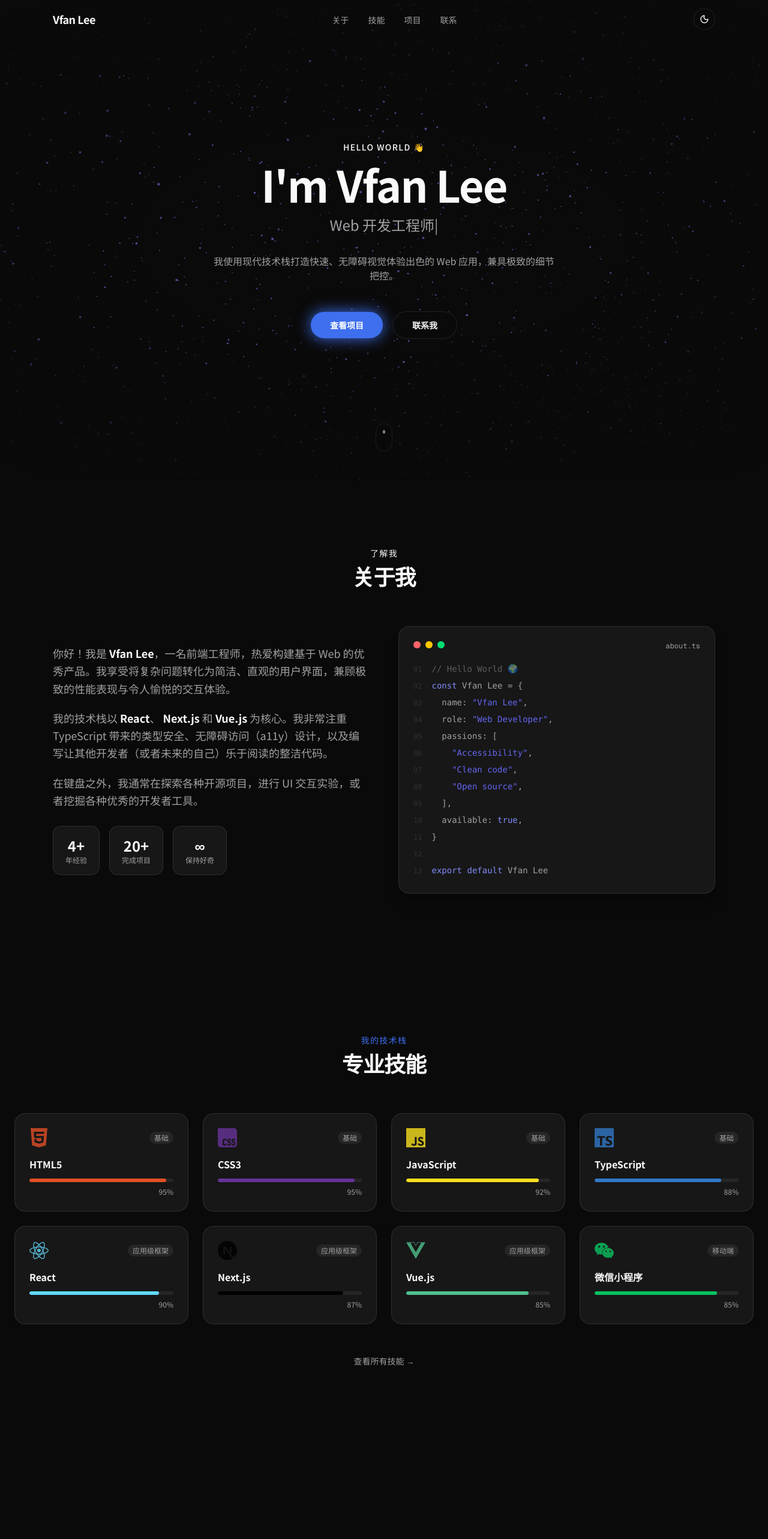
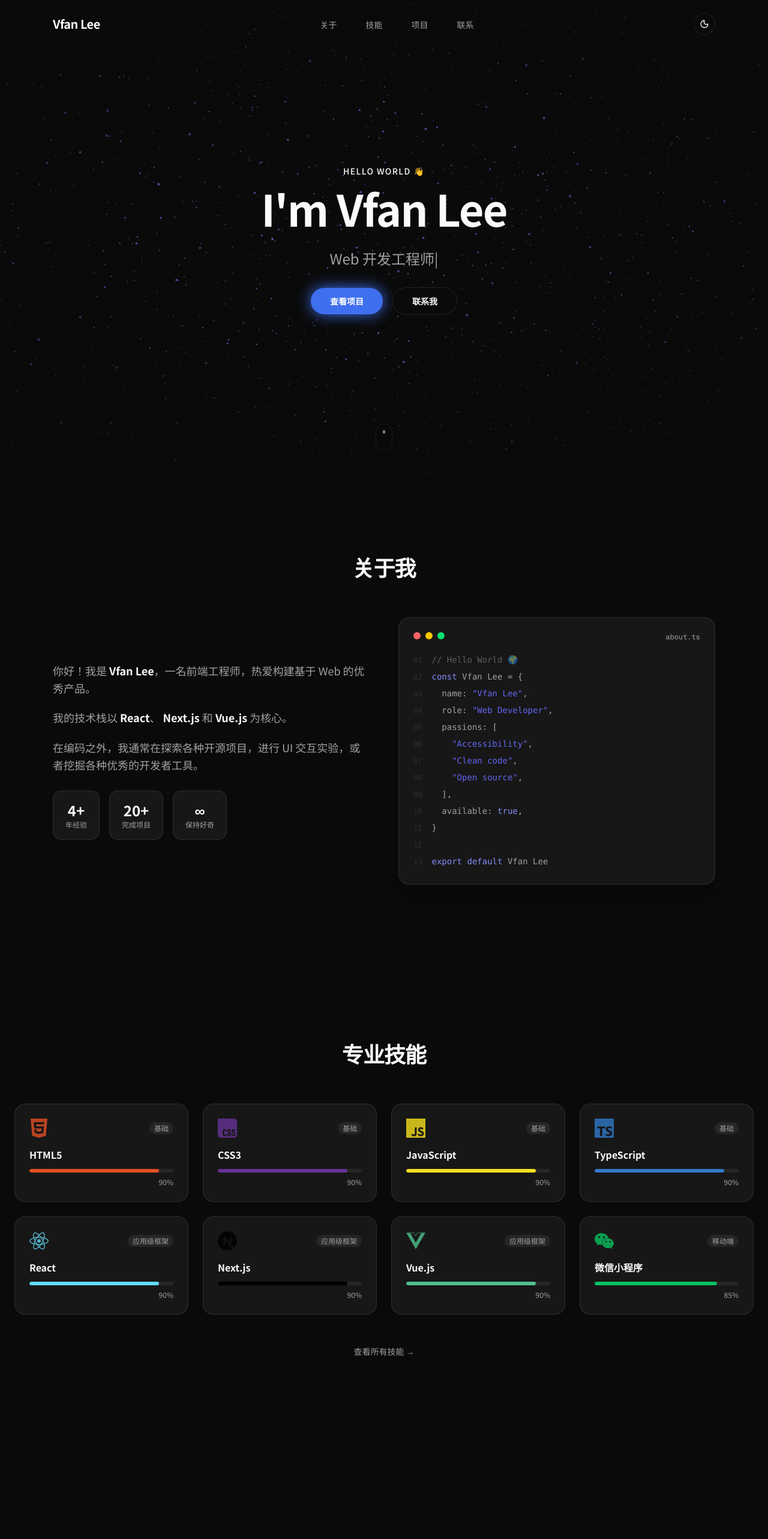
Before and after one commit to VfanLee/VfanLee, a Next.js app: page / in a window 1280 px wide. Shown: the top 2566 px of the page at 60% size. Built offline with nearby package versions, Linux system fonts and the light colour scheme.

Commit message:
style: ui/文本调整

```diff
--- a/src/components/layout/Navbar.tsx
+++ b/src/components/layout/Navbar.tsx
@@ -55,12 +55,12 @@ export function Navbar() {
         scrolled ? 'border-border bg-background/80 border-b backdrop-blur-md' : 'bg-transparent'
       }`}
     >
-      <nav className="mx-auto flex h-16 max-w-6xl items-center justify-between px-6">
+      <nav className="mx-auto flex h-20 max-w-6xl items-center justify-between px-6">
         {/* Logo */}
         <motion.div initial={{ opacity: 0, x: -20 }} animate={{ opacity: 1, x: 0 }} transition={{ duration: 0.5 }}>
           <Link
             href="/"
-            className="text-foreground text-lg font-bold tracking-tight"
+            className="text-foreground text-xl font-bold tracking-tight"
             onClick={(e) => {
               if (pathname === '/') {
                 e.preventDefault()
@@ -88,7 +88,7 @@ export function Navbar() {
           initial={{ opacity: 0, y: -10 }}
           animate={{ opacity: 1, y: 0 }}
           transition={{ duration: 0.5, delay: 0.1 }}
-          className="hidden items-center gap-8 md:flex"
+          className="hidden items-center gap-12 md:flex"
         >
           {navLinks.map((link) => (
             <li key={link.label}>
--- a/src/data/index.ts
+++ b/src/data/index.ts
@@ -37,7 +37,7 @@ export const skills = [
   // 基础
   {
     name: 'HTML5',
-    level: 95,
+    level: 90,
     icon: siHtml5.svg,
     color: `#${siHtml5.hex}`,
     category: '基础',
@@ -45,7 +45,7 @@ export const skills = [
   },
   {
     name: 'CSS3',
-    level: 95,
+    level: 90,
     icon: siCss.svg,
     color: `#${siCss.hex}`,
     category: '基础',
@@ -53,7 +53,7 @@ export const skills = [
   },
   {
     name: 'JavaScript',
-    level: 92,
+    level: 90,
     icon: siJavascript.svg,
     color: `#${siJavascript.hex}`,
     category: '基础',
@@ -61,7 +61,7 @@ export const skills = [
   },
   {
     name: 'TypeScript',
-    level: 88,
+    level: 90,
     icon: siTypescript.svg,
     color: `#${siTypescript.hex}`,
     category: '基础',
@@ -95,7 +95,7 @@ export const skills = [
   },
   {
     name: 'Next.js',
-    level: 87,
+    level: 90,
     icon: siNextdotjs.svg,
     color: `#${siNextdotjs.hex}`,
     category: '应用级框架',
@@ -103,7 +103,7 @@ export const skills = [
   },
   {
     name: 'Vue.js',
-    level: 85,
+    level: 90,
     icon: siVuedotjs.svg,
     color: `#${siVuedotjs.hex}`,
     category: '应用级框架',
@@ -121,28 +121,28 @@ export const skills = [
   },
   {
     name: 'H5',
-    level: 70,
+    level: 90,
     icon: '<svg xmlns="http://www.w3.org/2000/svg" viewBox="0 0 24 24" role="img"><title>H5</title><path d="M16 2H8a3 3 0 0 0-3 3v14a3 3 0 0 0 3 3h8a3 3 0 0 0 3-3V5a3 3 0 0 0-3-3Zm-4 18.25a1.25 1.25 0 1 1 0-2.5 1.25 1.25 0 0 1 0 2.5ZM18 16H6V6h12v10Z"/><path d="M8.3 8.2h1.2v1.6h1.4V8.2h1.2v5H10.9v-2H9.5v2H8.3v-5Zm6.9 0h-2v1.2h2c.7 0 1.3.6 1.3 1.3v1c0 .7-.6 1.3-1.3 1.3H12v-1.2h3.2v-1.2H13c-.7 0-1.3-.6-1.3-1.3v-1C11.7 8.8 12.3 8.2 13 8.2h2.2v1.2Z"/></svg>',
     color: '#64748b',
     category: '移动端',
   },
   {
     name: 'UniApp',
-    level: 70,
+    level: 80,
     icon: '<svg xmlns="http://www.w3.org/2000/svg" viewBox="0 0 24 24" role="img"><title>UniApp</title><path d="M8 2h8a3 3 0 0 1 3 3v14a3 3 0 0 1-3 3H8a3 3 0 0 1-3-3V5a3 3 0 0 1 3-3Zm0 2a1 1 0 0 0-1 1v14a1 1 0 0 0 1 1h8a1 1 0 0 0 1-1V5a1 1 0 0 0-1-1H8Zm2 5h4v2h-4V9Zm0 4h4v2h-4v-2Z"/></svg>',
     color: '#22c55e',
     category: '移动端',
   },
   {
     name: 'Taro',
-    level: 65,
+    level: 80,
     icon: '<svg xmlns="http://www.w3.org/2000/svg" viewBox="0 0 24 24" role="img"><title>Taro</title><path d="M8 2h8a3 3 0 0 1 3 3v14a3 3 0 0 1-3 3H8a3 3 0 0 1-3-3V5a3 3 0 0 1 3-3Zm0 2a1 1 0 0 0-1 1v14a1 1 0 0 0 1 1h8a1 1 0 0 0 1-1V5a1 1 0 0 0-1-1H8Zm2.5 4h3l-1.2 2h1.2l-2.5 6 1.1-4h-1.1l1.5-4Z"/></svg>',
     color: '#f97316',
     category: '移动端',
   },
   {
     name: 'React Native',
-    level: 70,
+    level: 60,
     icon: siReact.svg,
     color: `#${siReact.hex}`,
     category: '移动端',
@@ -158,7 +158,7 @@ export const skills = [
   },
   {
     name: 'Hono',
-    level: 70,
+    level: 60,
     icon: siHono.svg,
     color: `#${siHono.hex}`,
     category: '后端框架',
@@ -167,35 +167,35 @@ export const skills = [
   // 数据库
   {
     name: 'MySQL',
-    level: 70,
+    level: 90,
     icon: siMysql.svg,
     color: `#${siMysql.hex}`,
     category: '数据库',
   },
   {
     name: 'SQLite',
-    level: 65,
+    level: 90,
     icon: siSqlite.svg,
     color: `#${siSqlite.hex}`,
     category: '数据库',
   },
   {
     name: 'PostgreSQL',
-    level: 75,
+    level: 80,
     icon: siPostgresql.svg,
     color: `#${siPostgresql.hex}`,
     category: '数据库',
   },
   {
     name: 'Redis',
-    level: 70,
+    level: 90,
     icon: siRedis.svg,
     color: `#${siRedis.hex}`,
     category: '数据库',
   },
   {
     name: 'MongoDB',
-    level: 65,
+    level: 90,
     icon: siMongodb.svg,
     color: `#${siMongodb.hex}`,
     category: '数据库',
@@ -204,31 +204,37 @@ export const skills = [
   // 工程化
   {
     name: 'Webpack',
-    level: 80,
+    level: 90,
     icon: siWebpack.svg,
     color: `#${siWebpack.hex}`,
     category: '工程化',
   },
   {
     name: 'Vite',
-    level: 80,
+    level: 90,
     icon: siVite.svg,
     color: `#${siVite.hex}`,
     category: '工程化',
   },
 
   // 开发规范
-  { name: 'ESLint', level: 85, icon: siEslint.svg, color: `#${siEslint.hex}`, category: '开发规范' },
+  {
+    name: 'ESLint',
+    level: 90,
+    icon: siEslint.svg,
+    color: `#${siEslint.hex}`,
+    category: '开发规范',
+  },
   {
     name: 'Prettier',
-    level: 85,
+    level: 90,
     icon: siPrettier.svg,
     color: `#${siPrettier.hex}`,
     category: '开发规范',
   },
   {
     name: 'Commitlint',
-    level: 80,
+    level: 90,
     icon: siCommitlint.svg,
     color: `#${siCommitlint.hex}`,
     category: '开发规范',
@@ -237,28 +243,28 @@ export const skills = [
   // 部署
   {
     name: 'PM2',
-    level: 80,
+    level: 90,
     icon: siPm2.svg,
     color: `#${siPm2.hex}`,
     category: '部署',
   },
   {
     name: 'Nginx',
-    level: 70,
+    level: 90,
     icon: siNginx.svg,
     color: `#${siNginx.hex}`,
     category: '部署',
   },
   {
     name: 'Docker',
-    level: 75,
+    level: 90,
     icon: siDocker.svg,
     color: `#${siDocker.hex}`,
     category: '部署',
   },
   {
     name: 'Jenkins',
-    level: 70,
+    level: 90,
     icon: siJenkins.svg,
     color: `#${siJenkins.hex}`,
     category: '部署',
@@ -267,7 +273,7 @@ export const skills = [
   // 持续学习，持续进步
   {
     name: 'Git',
-    level: 88,
+    level: 90,
     icon: siGit.svg,
     color: `#${siGit.hex}`,
     category: '持续学习，持续进步',
@@ -275,7 +281,7 @@ export const skills = [
   },
   {
     name: 'GitHub',
-    level: 90,
+    level: 95,
     icon: siGithub.svg,
     color: `#${siGithub.hex}`,
     category: '持续学习，持续进步',
@@ -283,21 +289,21 @@ export const skills = [
   },
   {
     name: 'npm',
-    level: 85,
+    level: 90,
     icon: siNpm.svg,
     color: `#${siNpm.hex}`,
     category: '持续学习，持续进步',
   },
   {
     name: 'Cloudflare',
-    level: 75,
+    level: 80,
     icon: siCloudflare.svg,
     color: `#${siCloudflare.hex}`,
     category: '持续学习，持续进步',
   },
   {
     name: 'Prisma',
-    level: 75,
+    level: 90,
     icon: siPrisma.svg,
     color: `#${siPrisma.hex}`,
     category: '持续学习，持续进步',
--- a/src/sections/AboutSection.tsx
+++ b/src/sections/AboutSection.tsx
@@ -27,7 +27,6 @@ export function AboutSection() {
           transition={{ duration: 0.7 }}
           className="mb-16 text-center"
         >
-          <p className="mb-2 text-sm font-medium tracking-widest text-[--accent-portfolio] uppercase">了解我</p>
           <h2 className="text-foreground text-4xl font-bold tracking-tight">关于我</h2>
         </motion.div>
 
@@ -42,16 +41,15 @@ export function AboutSection() {
           >
             <p className="text-muted-foreground text-lg leading-relaxed">
               你好！我是 <span className="text-foreground font-semibold">Vfan Lee</span>，一名前端工程师，热爱构建基于
-              Web 的优秀产品。我享受将复杂问题转化为简洁、直观的用户界面，兼顾极致的性能表现与令人愉悦的交互体验。
+              Web 的优秀产品。
             </p>
             <p className="text-muted-foreground text-lg leading-relaxed">
               我的技术栈以 <span className="text-foreground font-semibold">React</span>、{' '}
               <span className="text-foreground font-semibold">Next.js</span> 和{' '}
-              <span className="text-foreground font-semibold">Vue.js</span> 为核心。我非常注重 TypeScript
-              带来的类型安全、无障碍访问（a11y）设计，以及编写让其他开发者（或者未来的自己）乐于阅读的整洁代码。
+              <span className="text-foreground font-semibold">Vue.js</span> 为核心。
             </p>
             <p className="text-muted-foreground text-lg leading-relaxed">
-              在键盘之外，我通常在探索各种开源项目，进行 UI 交互实验，或者挖掘各种优秀的开发者工具。
+              在编码之外，我通常在探索各种开源项目，进行 UI 交互实验，或者挖掘各种优秀的开发者工具。
             </p>
 
             <div className="flex gap-4 pt-2">
--- a/src/sections/ContactSection.tsx
+++ b/src/sections/ContactSection.tsx
@@ -14,18 +14,21 @@ export function ContactSection() {
           transition={{ duration: 0.7 }}
           className="text-center"
         >
-          <p className="mb-2 text-sm font-medium tracking-widest text-[--accent-portfolio] uppercase">保持联系</p>
           <h2 className="text-foreground mb-6 text-4xl font-bold tracking-tight">联系我</h2>
-          <p className="text-muted-foreground mx-auto mb-12 max-w-lg">
-            我随时乐于讨论新项目、创新想法或者合作机会。无论您有任何问题，或者仅仅是想打个招呼 — 我的邮箱随时为您敞开！
-          </p>
 
-          {/* Email CTA */}
+          <div className="my-4">
+            <p className="text-muted-foreground mx-auto max-w-lg text-lg">
+              我随时乐于讨论新项目、创新想法或者合作机会。
+            </p>
+            <p className="text-muted-foreground mx-auto max-w-lg text-lg">
+              无论您有任何问题，或者仅仅是想打个招呼 — 我的邮箱随时为您敞开！
+            </p>
+          </div>
           <motion.a
             href="mailto:fanfanfafafa@gmail.com"
             whileHover={{ scale: 1.04 }}
             whileTap={{ scale: 0.96 }}
-            className="bg-card mb-16 inline-flex items-center gap-3 rounded-full border border-[--accent-portfolio]/40 px-8 py-4 text-lg font-semibold text-[--accent-portfolio] shadow-[0_0_20px_oklch(0.6_0.18_265/0.15)] transition-all hover:bg-[--accent-portfolio]/10"
+            className="bg-card inline-flex items-center gap-3 rounded-full border border-[--accent-portfolio]/40 px-8 py-4 text-lg font-semibold text-[--accent-portfolio] shadow-[0_0_20px_oklch(0.6_0.18_265/0.15)] transition-all hover:bg-[--accent-portfolio]/10"
           >
             <Mail className="h-5 w-5" />
             fanfanfafafa@gmail.com
--- a/src/sections/HeroSection.tsx
+++ b/src/sections/HeroSection.tsx
@@ -61,7 +61,7 @@ export function HeroSection() {
           initial={{ opacity: 0, y: 30 }}
           animate={{ opacity: 1, y: 0 }}
           transition={{ duration: 0.7, delay: 0.35 }}
-          className="text-foreground mb-4 text-5xl font-bold tracking-tight sm:text-7xl"
+          className="text-foreground text-5xl font-bold tracking-tight sm:text-7xl"
         >
           I&apos;m <span className="text-[--accent-portfolio]">Vfan Lee</span>
         </motion.h1>
@@ -70,25 +70,16 @@ export function HeroSection() {
           initial={{ opacity: 0, y: 20 }}
           animate={{ opacity: 1, y: 0 }}
           transition={{ duration: 0.6, delay: 0.5 }}
-          className="text-muted-foreground mb-8 text-xl sm:text-2xl"
+          className="text-muted-foreground my-8 text-xl sm:text-2xl"
         >
           <span ref={typedRef} />
         </motion.div>
-
-        <motion.p
-          initial={{ opacity: 0, y: 20 }}
-          animate={{ opacity: 1, y: 0 }}
-          transition={{ duration: 0.6, delay: 0.65 }}
-          className="text-muted-foreground mx-auto max-w-xl text-base"
-        >
-          我使用现代技术栈打造快速、无障碍视觉体验出色的 Web 应用，兼具极致的细节把控。
-        </motion.p>
 
         <motion.div
           initial={{ opacity: 0, y: 20 }}
           animate={{ opacity: 1, y: 0 }}
           transition={{ duration: 0.6, delay: 0.8 }}
-          className="mt-12 flex flex-col items-center gap-4 sm:flex-row sm:justify-center"
+          className="flex flex-col items-center gap-4 sm:flex-row sm:justify-center"
         >
           <button
             onClick={() => handleScrollTo('#projects')}
--- a/src/sections/ProjectsSection.tsx
+++ b/src/sections/ProjectsSection.tsx
@@ -21,7 +21,6 @@ export function ProjectsSection({ limit }: ProjectsSectionProps) {
           transition={{ duration: 0.7 }}
           className="mb-16 text-center"
         >
-          <p className="mb-2 text-sm font-medium tracking-widest text-[--accent-portfolio] uppercase">我的精选作品</p>
           <h2 className="text-foreground text-4xl font-bold tracking-tight">项目展示</h2>
         </motion.div>
 
@@ -95,7 +94,8 @@ export function ProjectsSection({ limit }: ProjectsSectionProps) {
             rel="noopener noreferrer"
             className="text-muted-foreground inline-flex items-center gap-2 text-sm transition-colors hover:text-[--accent-portfolio]"
           >
-            <Github className="h-4 w-4" />在 GitHub 上查看更多 →
+            <Github className="h-4 w-4" />
+            我的 GitHub →
           </a>
         </motion.div>
       </div>
--- a/src/sections/SkillsSection.tsx
+++ b/src/sections/SkillsSection.tsx
@@ -23,9 +23,6 @@ export function SkillsSection({ limit }: SkillsSectionProps) {
           transition={{ duration: 0.7 }}
           className="mb-16 text-center"
         >
-          <p className="mb-2 text-sm font-medium tracking-widest text-[var(--accent-portfolio)] uppercase">
-            我的技术栈
-          </p>
           <h2 className="text-foreground text-4xl font-bold tracking-tight">专业技能</h2>
         </motion.div>
 
```
